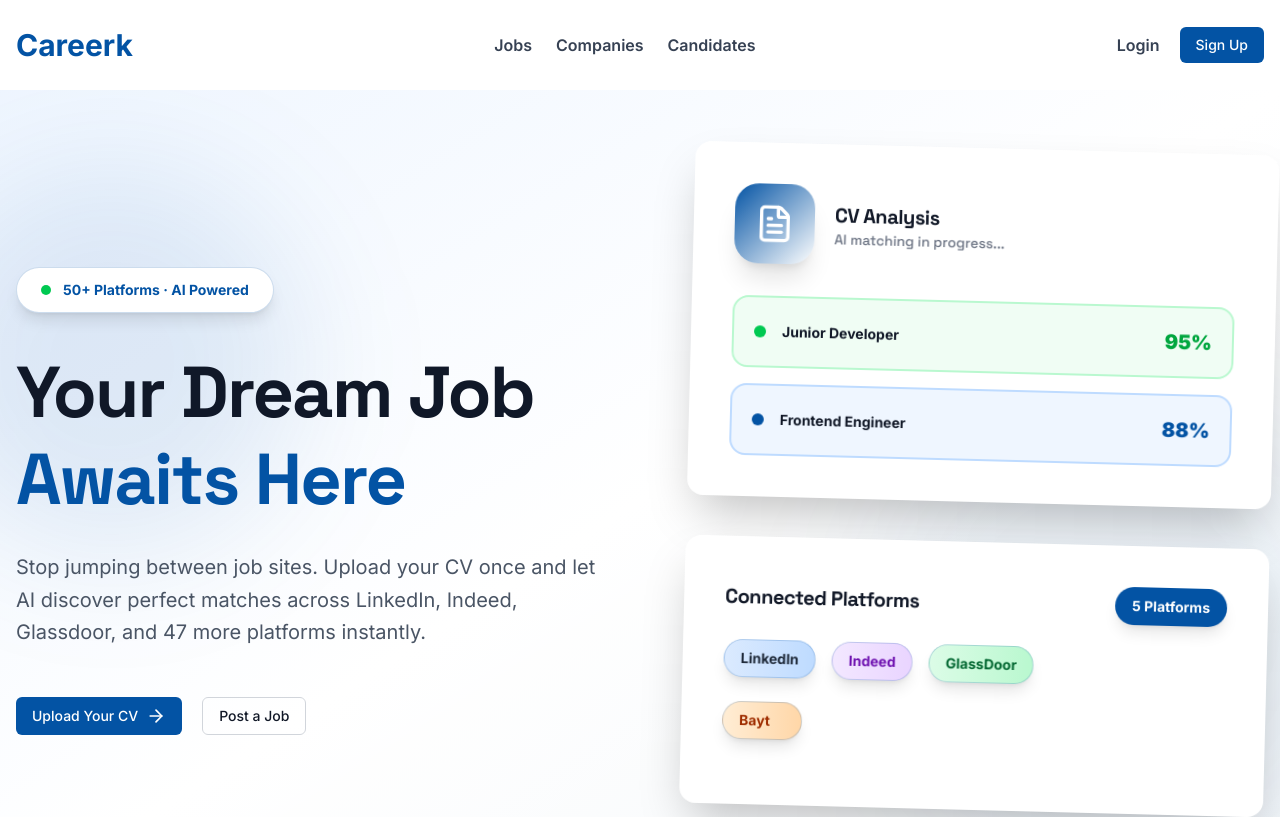
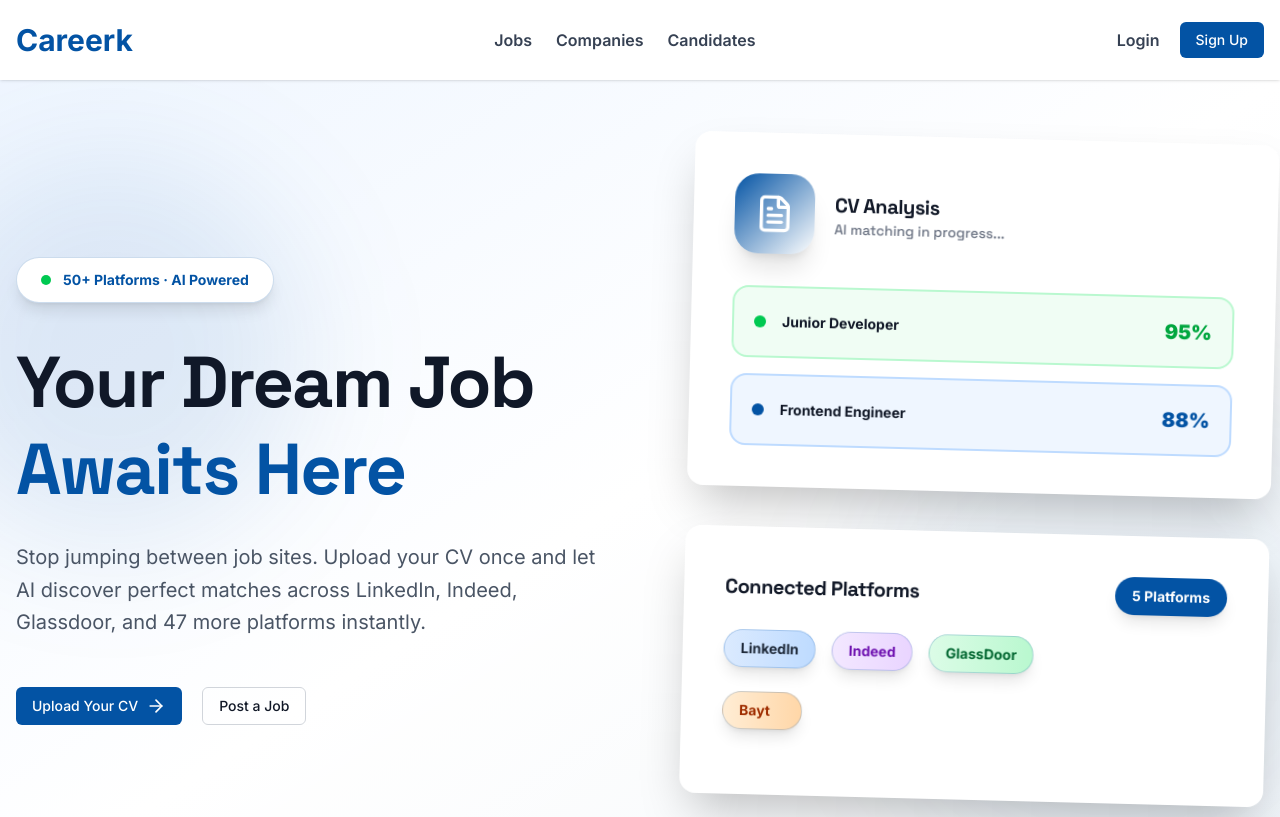
Before and after one commit to omarMo7amed/careerk, a Next.js app: page / in a window 1280 px wide. Shown: the top 817 px of the page. Built offline with nearby package versions, Linux system fonts and the light colour scheme.

Commit message:
fix: adjust header height for better layout consistency

```diff
--- a/src/widgets/header/ui/Header.tsx
+++ b/src/widgets/header/ui/Header.tsx
@@ -9,7 +9,7 @@ export function Header() {
   const [isMenuOpen, setIsMenuOpen] = useState(false);
 
   return (
-    <header className="bg-white shadow-sm min-h-[70px] md:h-[90px] relative">
+    <header className="bg-white shadow-sm min-h-[70px] md:h-[80px] sticky top-0 z-50">
       <div className="container mx-auto px-4 py-4 h-full">
         <div className="flex items-center justify-between h-full">
           <Link
```
